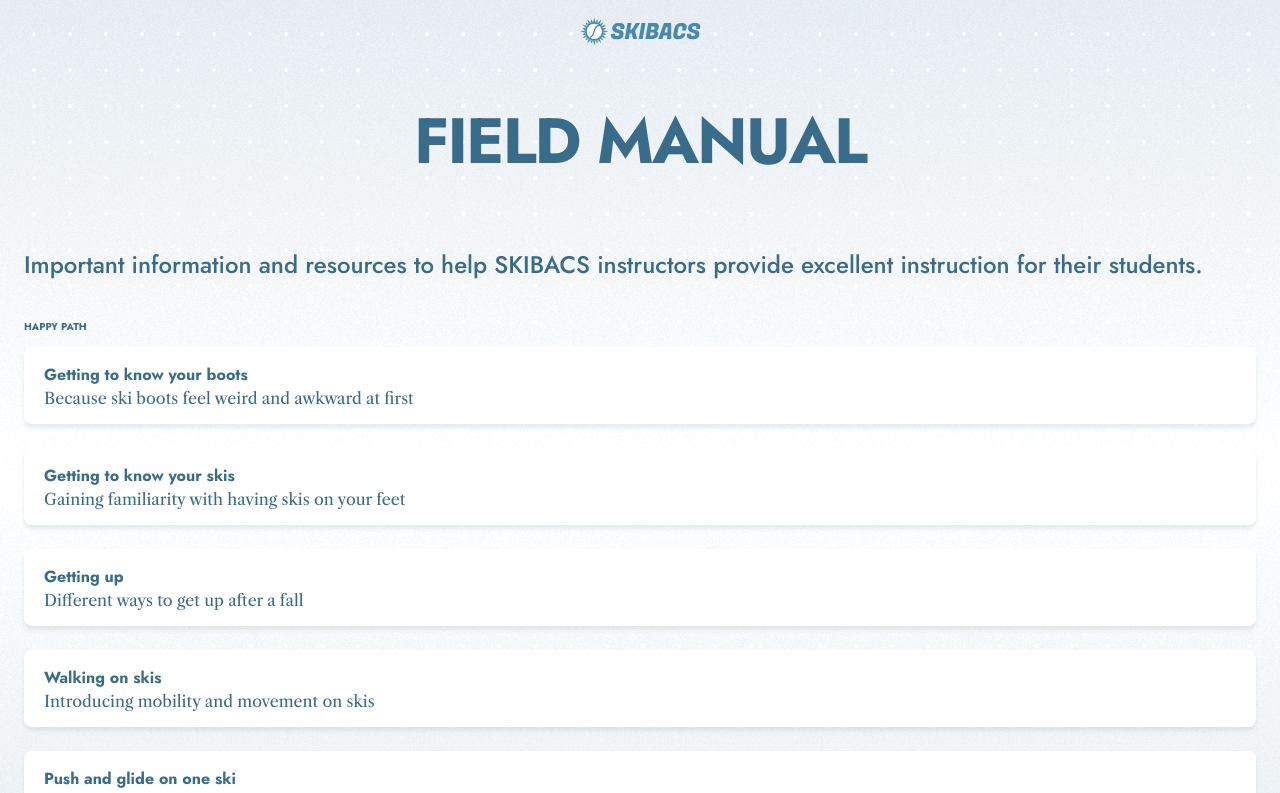
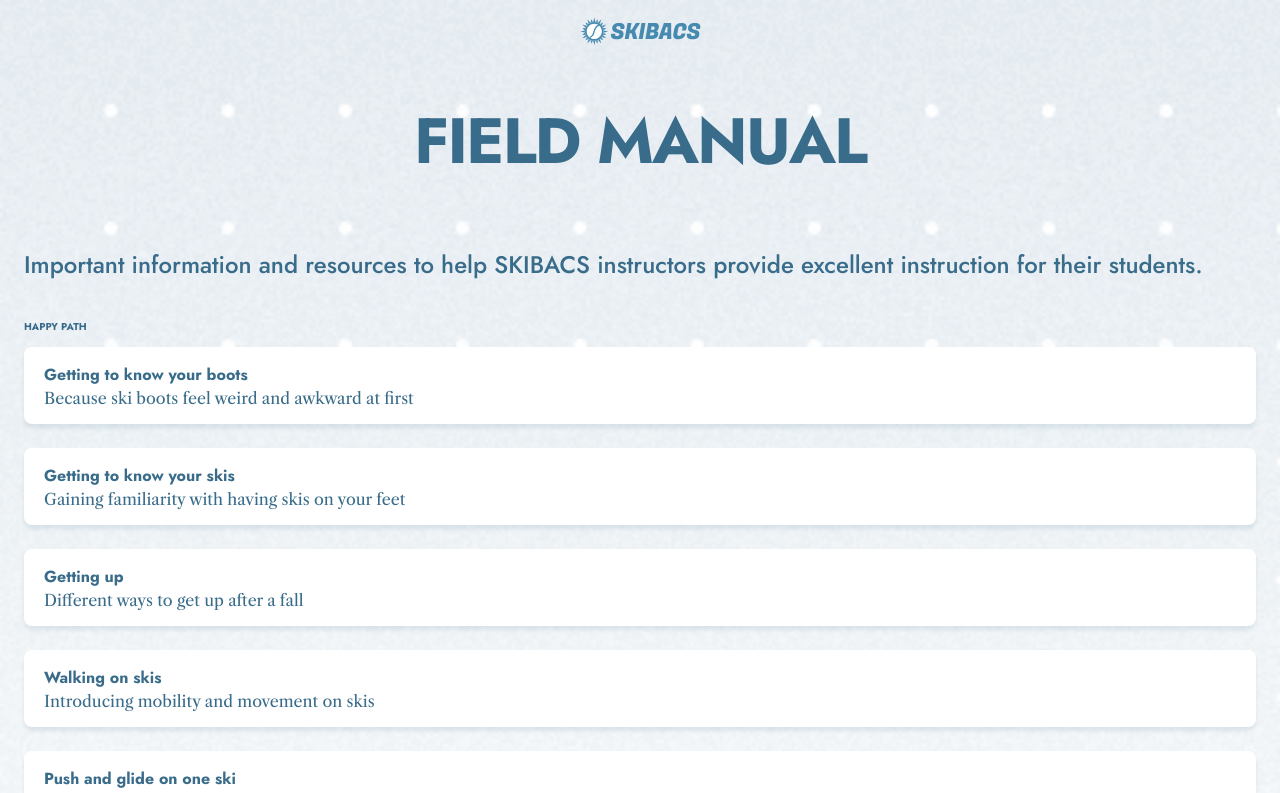
Before and after one commit to joeday/skibacs-field-manual, a Next.js app: page / in a window 1280 px wide. Shown: the top 793 px of the page. Built offline with nearby package versions, Linux system fonts and the light colour scheme.

Commit message:
try to fix background on mobile browsers

```diff
--- a/app/globals.css
+++ b/app/globals.css
@@ -36,7 +36,13 @@ body {
 body {
   font-family: var(--font-family-primary);
   color: var(--color-accent);
-  background: url('../public/dot_grid_bg_noise.png') fixed var(--color-accent-10);
+  background-image: url('../public/dot_grid_bg_noise.png');
+  background-position: top left;
+  background-repeat: no-repeat;
+  background-size: cover;
+  background-attachment: fixed;
+  transform: translate3d(0,0,0);
+-webkit-transform: translate3d(0,0,0);
 }
 
 a {
```
